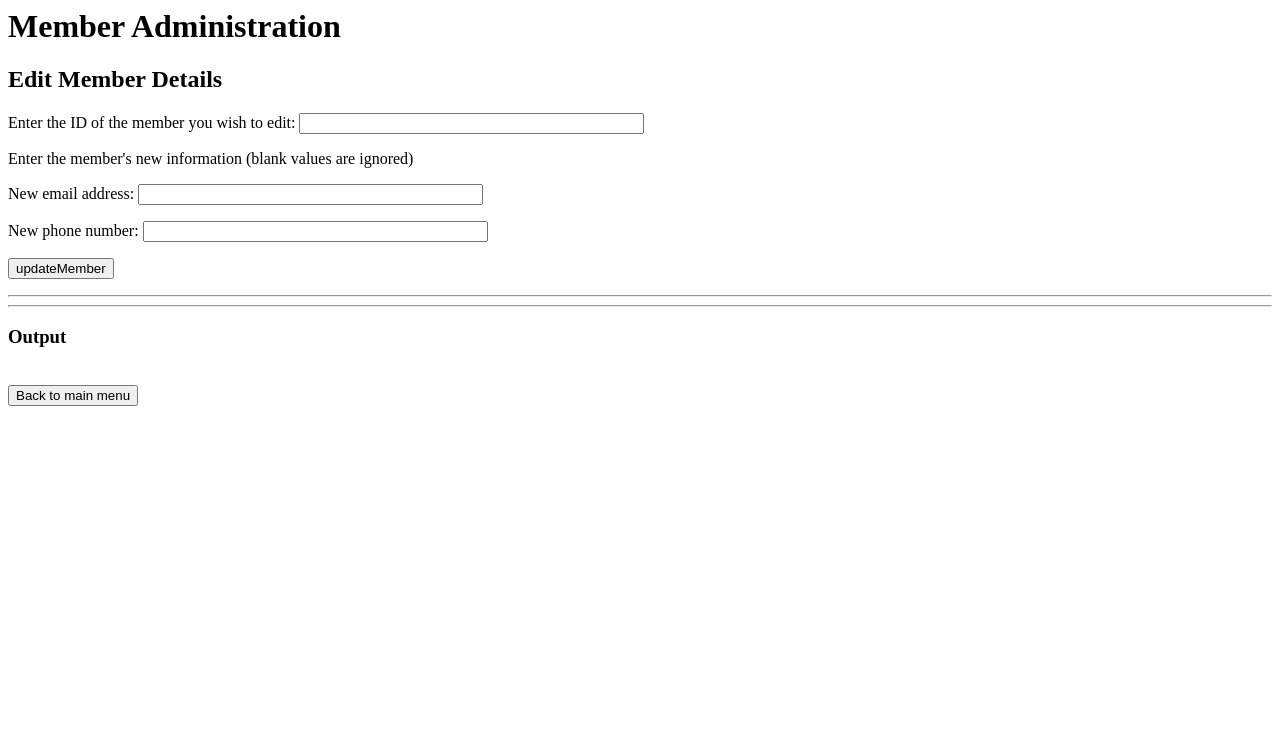
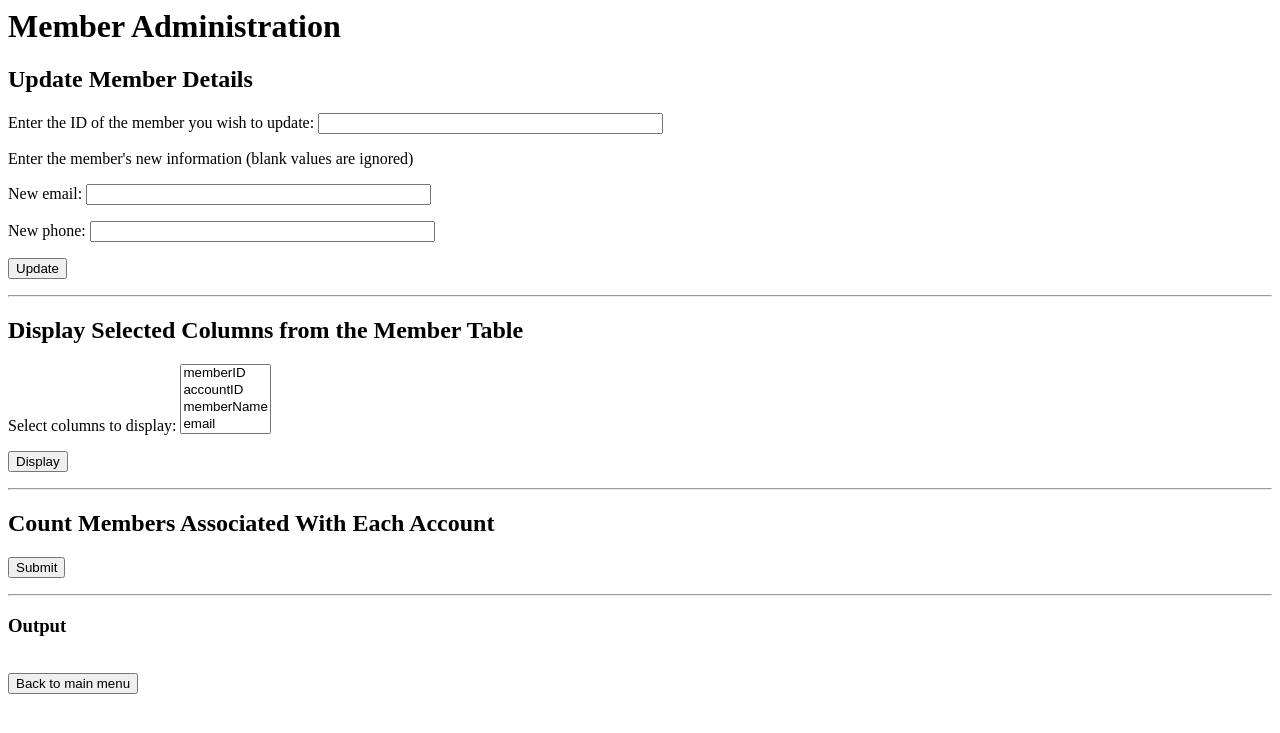
Before and after one commit to jkwok2/RewardsDatabase, a PHP site: page /member.php in a window 1280 px wide. Shown: the top 733 px of the page. Run offline with PHP 8.4, Linux system fonts and the light colour scheme.

Commit message:
trying to debug update member

```diff
--- a/member-controller.php
+++ b/member-controller.php
@@ -2,7 +2,32 @@
 require_once 'util.php';
 
 function handleUpdateMemberRequest() {
-    echo "handleUpdateMemberRequest";
+    global $db_conn;
+
+    $memberID = $_POST['memberID'];
+    echo 'memberID is ' . $memberID . '<br/>';
+    $new_email = $_POST['email'];
+    echo 'email is ' . $new_email . '<br/>';
+    $new_phone = $_POST['phone'];
+    echo 'phone is ' . $new_phone . '<br/>';
+
+    $cmdstr = "UPDATE Member SET email='" . $new_email . "',
+    phone='" . $new_phone . "'
+    WHERE memberID='" . $memberID ."'";
+    executePlainSQL($cmdstr);
+    OCICommit($db_conn);
+}
+
+function handleMemberProjectionRequest() {
+    $cmdstr = "SELECT * FROM Member";
+    $result = executePlainSQL($cmdstr);
+    printResult($result);
+}
+
+function handleCountMemberRequest() {
+     $result = executePlainSQL("SELECT accountID, Count(*) FROM Member GROUP BY accountID");
+     printResult($result);
+
 }
 
 // HANDLE ALL POST ROUTES
@@ -15,25 +40,22 @@ function handlePOSTRequest() {
         disconnectFromDB();
     }
 }
-
 // HANDLE ALL GET ROUTES
 // A better coding practice is to have one method that reroutes your requests accordingly. It will make it easier to add/remove functionality.
 function handleGETRequest() {
-//    if (connectToDB()) {
-//        if (array_key_exists('displayAccountDetails', $_GET)) {
-//            handleDisplayAccountDetailsRequest();
-//        } else if (array_key_exists('displayTuples', $_GET)) {
-//            handleDisplayRequest();
-//        }
-//
-//        disconnectFromDB();
-//    }
+    if (connectToDB()) {
+        if (array_key_exists('displayColumns', $_GET)) {
+            handleMemberProjectionRequest();
+        } else if (array_key_exists('countMembers', $_GET)) {
+            handleCountMemberRequest();
+        }
+
+        disconnectFromDB();
+    }
 }
-
-if (isset($_POST['updateMemberRequest'])) {
+if (isset($_POST['updateMember'])) {
     handlePOSTRequest();
 }
-//else if (isset($_GET['displayAccountRequest']) || isset($_GET['displayTupleRequest'])) {
-//    handleGETRequest();
-//}
-?>
+else if (isset($_GET['memberProjectionRequest']) || isset($_GET['countMemberRequest'])) {
+    handleGETRequest();
+}
--- a/member.php
+++ b/member.php
@@ -4,21 +4,49 @@ require 'util.php';
 ?>
 <h1>Member Administration</h1>
 
-<h2>Edit Member Details</h2>
+<h2>Update Member Details</h2>
 <form method="POST" action="member.php"> <!--refresh page when submitted-->
     <input type="hidden" id="updateMemberRequest" name="updateMemberRequest">
-    <p>Enter the ID of the member you wish to edit:
+    <p>Enter the ID of the member you wish to update:
         <input type="text" size="40" name="accountID"></p>
     <p>Enter the member's new information (blank values are ignored)</p>
-    <p>New email address:
-        <input type="text" size="40" name="emailAddress"></p>
-    <p>New phone number:
-        <input type="text" size="40" name="phoneNumber"></p>
+    <p>New email:
+        <input type="text" size="40" name="email"></p>
+    <p>New phone:
+        <input type="text" size="40" name="phone"></p>
 
-    <input type="submit" value="updateMember" name="Update member details"></p>
+    <input type="submit" value="Update" name="updateMember">
 </form>
 
 <hr />
+
+<h2>Display Selected Columns from the Member Table</h2>
+<form method="GET" action="member.php"> <!--refresh page when submitted-->
+    <input type="hidden" id="memberProjectionRequest" name="memberProjectionRequest">
+    <p>Select columns to display:
+        <label for="columns"></label>
+        <select name="columns" id="columns" multiple>
+            <option value="memberID">memberID</option>
+            <option value="accountID">accountID</option>
+            <option value="memberName">memberName</option>
+            <option value="email">email</option>
+            <option value="phone">phone</option>
+            <option value="birthDate">birthDate</option>
+            <option value="referralID">referralID</option>
+        </select>
+    </p>
+    <input type="submit" value="Display" name="displayColumns">
+</form>
+
+<hr />
+
+<h2>Count Members Associated With Each Account</h2>
+<form method="GET" action="member.php"> <!--refresh page when submitted-->
+    <p>
+        <input type="hidden" id="countMemberRequest" name="countMemberRequest">
+        <input type="submit" name="countMembers"></p>
+</form>
+
 <hr />
 <!--resulting output from forms will appear here-->
 <h3>Output</h3>
--- a/util.php
+++ b/util.php
@@ -101,7 +101,7 @@ function connectToDB()
 
     // Your username is ora_(CWL_ID) and the password is a(student number). For example,
     // ora_platypus is the username and a12345678 is the password.
-    $db_conn = OCILogon("ora_wjaustin", "a82785106", "dbhost.students.cs.ubc.ca:1522/stu");
+    $db_conn = OCILogon("ora_nazish", "a45548682", "dbhost.students.cs.ubc.ca:1522/stu");
 
     if ($db_conn) {
         debugAlertMessage("Database is Connected");
```
